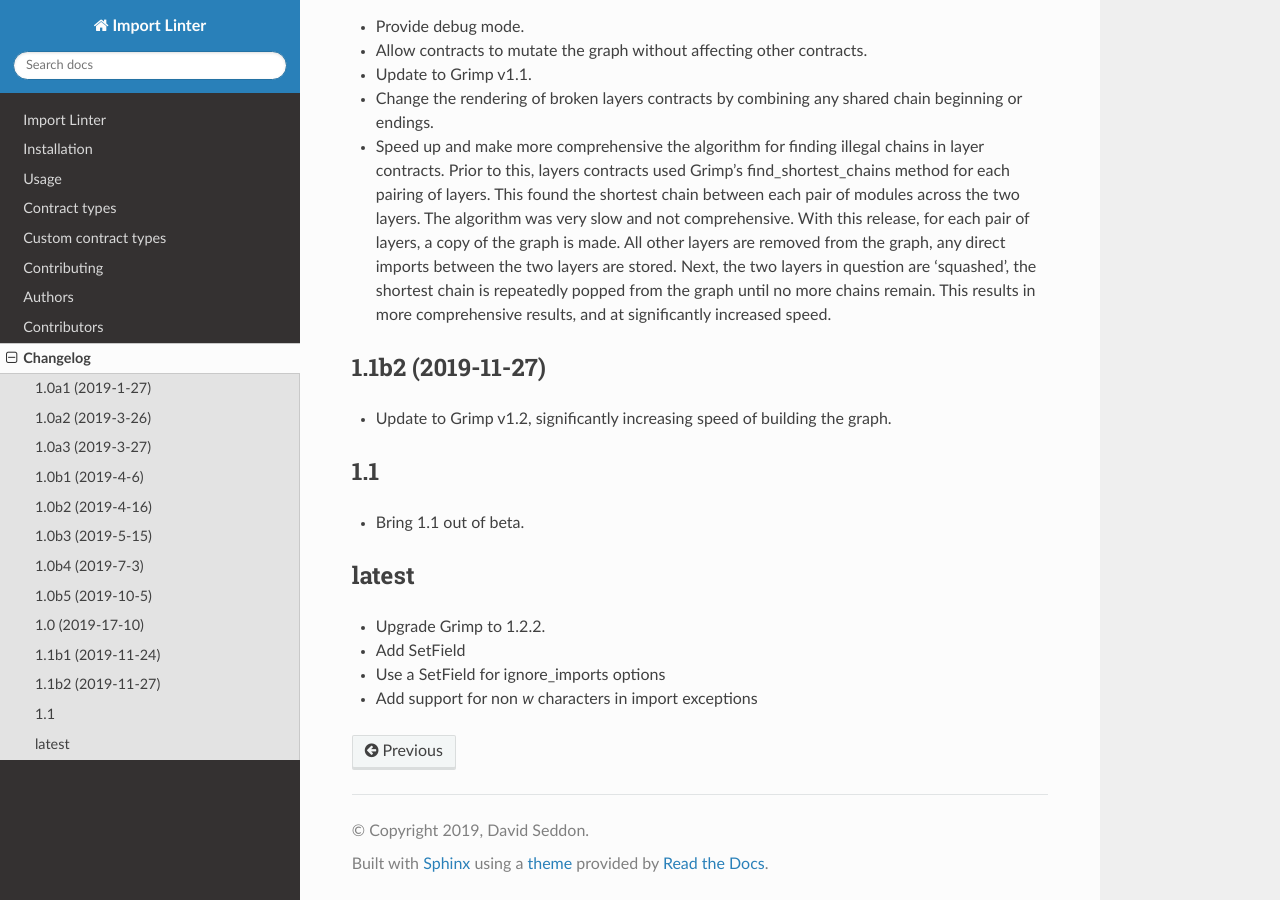
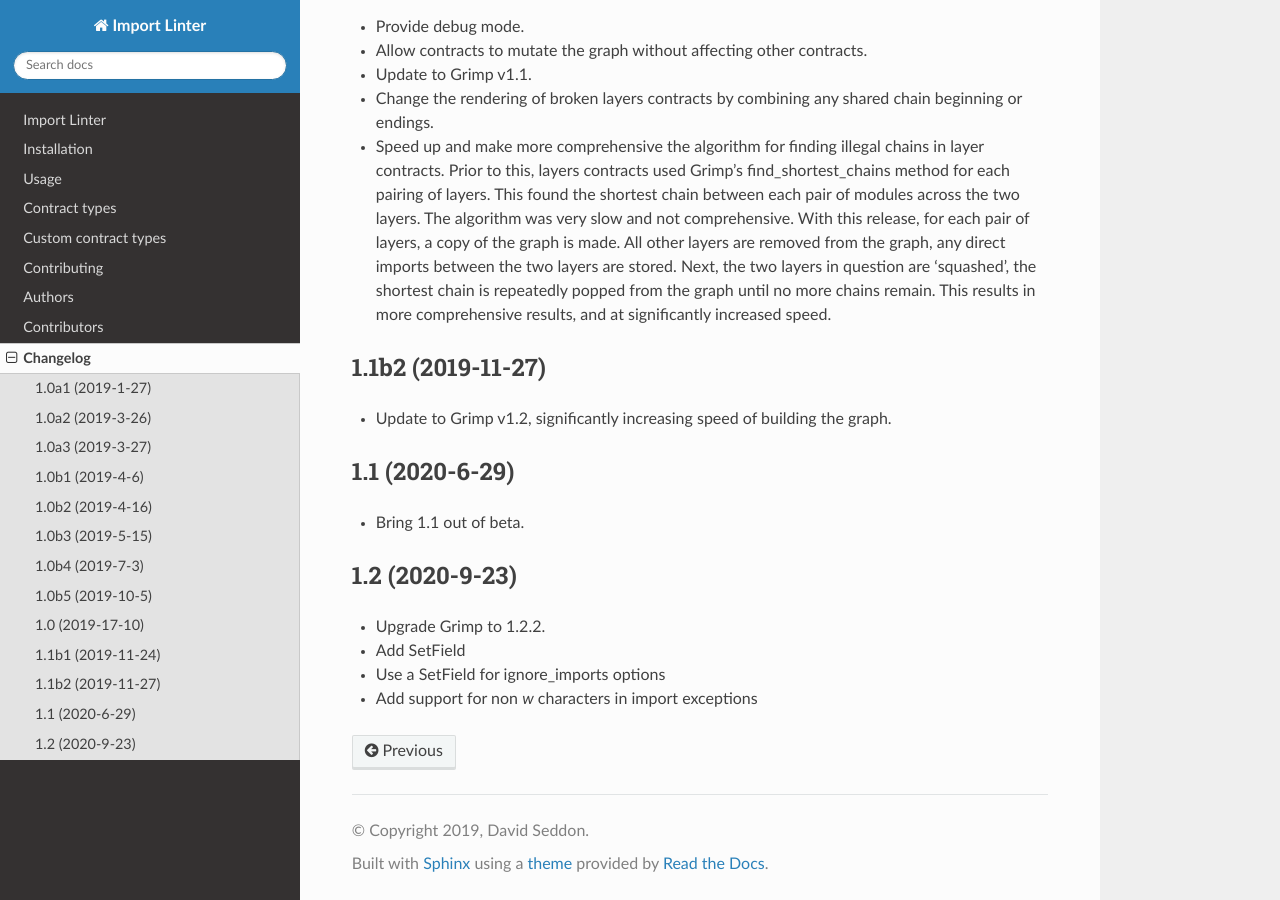
Before and after one commit to seddonym/import-linter, a Sphinx documentation site: the page built from docs/changelog.rst, in a window 1280 px wide and 900 px high, scrolled down 1281 px. Built offline with Sphinx 7.4.7 and the Read the Docs theme 2.0.0, drawn with Linux system fonts in a browser that asks for light colours.

Commit message:
Release v1.2

```diff
--- a/CHANGELOG.rst
+++ b/CHANGELOG.rst
@@ -77,14 +77,14 @@ Changelog
 
 * Update to Grimp v1.2, significantly increasing speed of building the graph.
 
-1.1
----
+1.1 (2020-6-29)
+---------------
 
 * Bring 1.1 out of beta.
 
 
-latest
-------
+1.2 (2020-9-23)
+---------------
 
 * Upgrade Grimp to 1.2.2.
 * Add SetField
--- a/docs/conf.py
+++ b/docs/conf.py
@@ -27,7 +27,7 @@ author = 'David Seddon'
 # The short X.Y version
 version = ''
 # The full version, including alpha/beta/rc tags
-release = '1.1'
+release = '1.2'
 
 
 # -- General configuration ---------------------------------------------------
--- a/setup.py
+++ b/setup.py
@@ -16,7 +16,7 @@ def read(*names, **kwargs):
 
 setup(
     name="import-linter",
-    version="1.1",
+    version="1.2",
     license="BSD 2-Clause License",
     description="Enforces rules for the imports within and between Python packages.",
     long_description=read("README.rst"),
--- a/src/importlinter/__init__.py
+++ b/src/importlinter/__init__.py
@@ -1,4 +1,4 @@
-__version__ = "1.1"
+__version__ = "1.2"
 
 from .application import output  # noqa
 from .domain import fields  # noqa
```
